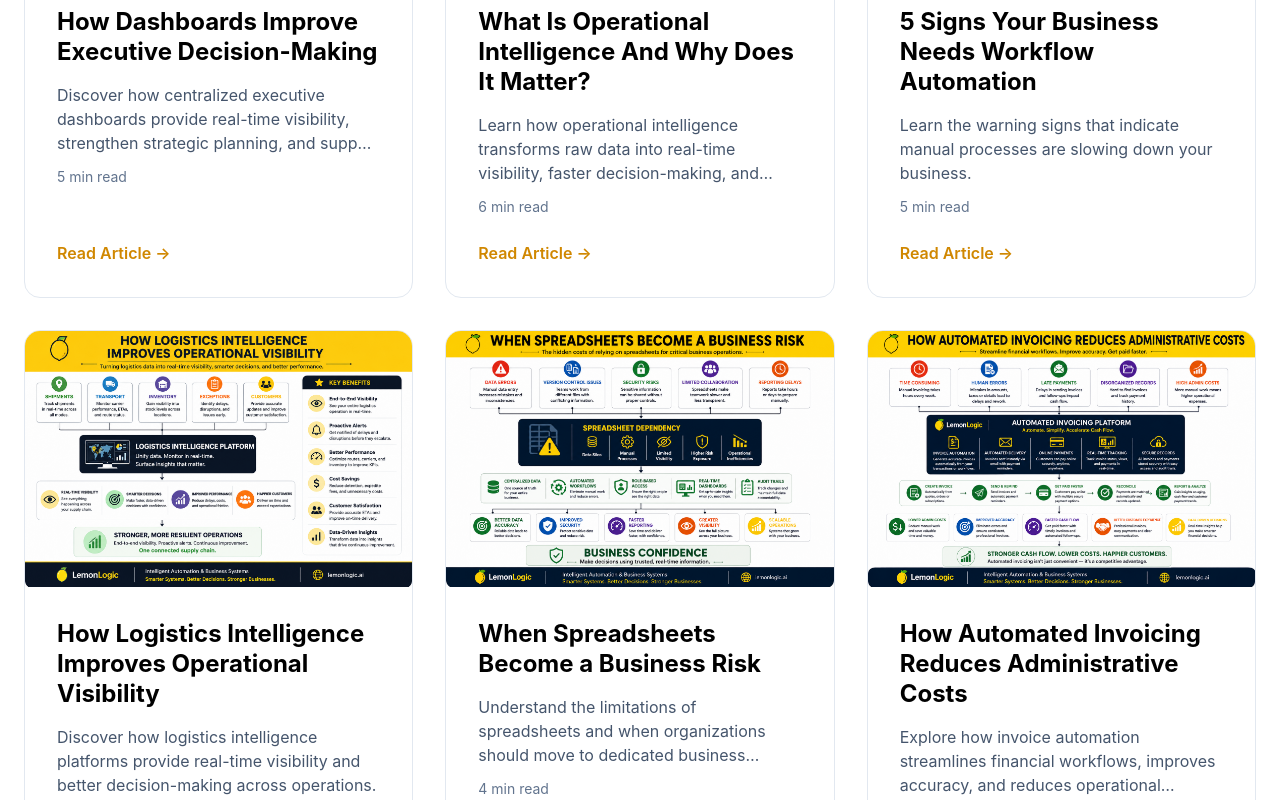
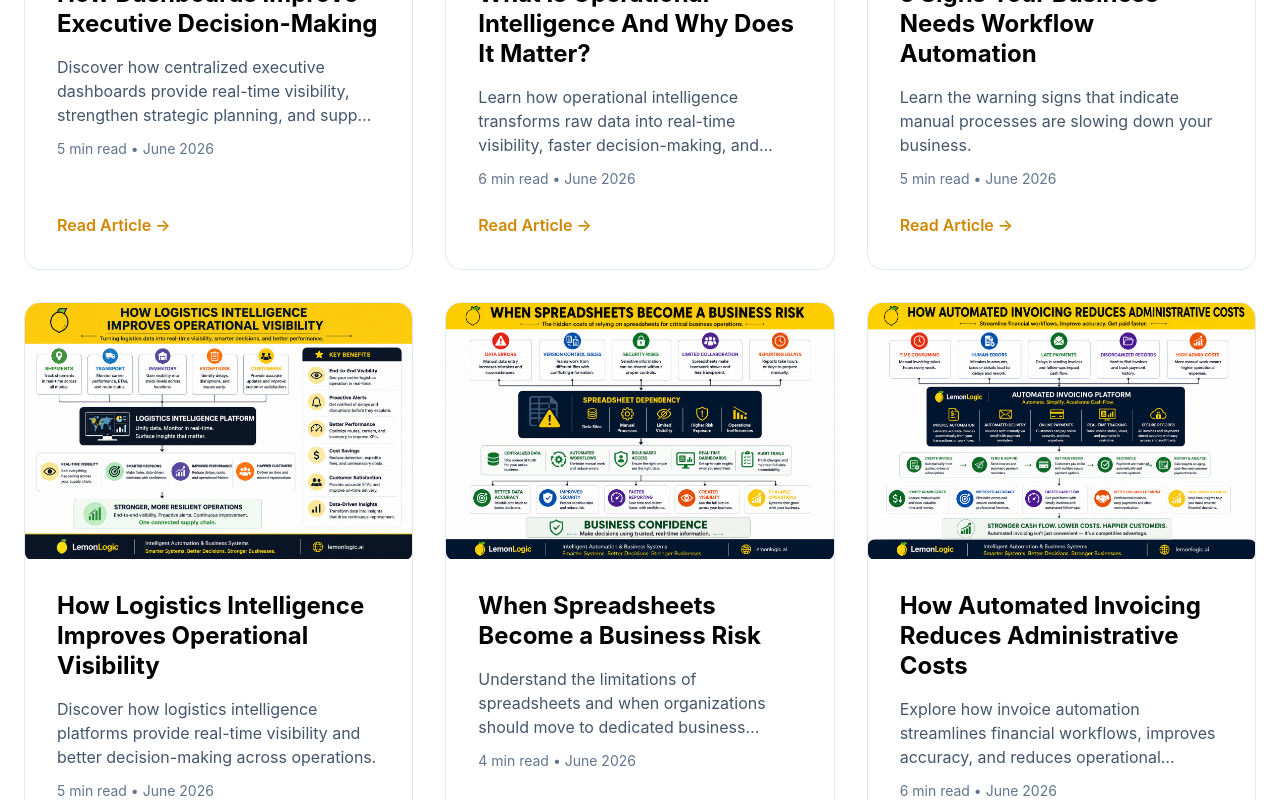
Before and after one commit to olaric8/lemonlogic-website, a React (Vite) app: page /blog in a window 1280 px wide. Shown: the part 1320-2120 px from the top of the page. Built offline with nearby package versions, Linux system fonts and the light colour scheme.

Commit message:
Add executive dashboards article

```diff
--- a/src/Blog.jsx
+++ b/src/Blog.jsx
@@ -9,6 +9,7 @@ const posts = [
     excerpt: "Discover how centralized executive dashboards provide real-time visibility, strengthen strategic planning, and support data-driven decision-making.",
     image: "/blog-images/executive-dashboard.png",
     readTime: "5 min read",
+    date: "2026-06-09",
   },
   {
     slug: "operational-intelligence-why-it-matters",
@@ -16,6 +17,7 @@ const posts = [
     excerpt: "Learn how operational intelligence transforms raw data into real-time visibility, faster decision-making, and improved efficiency.",
     image: "/blog-images/operational-intelligence.png",
     readTime: "6 min read",
+    date: "2026-06-08",
   },
   {
     slug: "workflow-automation-signs",
@@ -23,6 +25,7 @@ const posts = [
     excerpt: "Learn the warning signs that indicate manual processes are slowing down your business.",
     image: "/blog-images/workflow-automation.png",
     readTime: "5 min read",
+    date: "2026-06-07",
   },
   {
     slug: "logistics-intelligence-operational-visibility",
@@ -30,6 +33,7 @@ const posts = [
     excerpt: "Discover how logistics intelligence platforms provide real-time visibility and better decision-making across operations.",
     image: "/blog-images/logistics-intelligence.png",
     readTime: "5 min read",
+    date: "2026-06-06",
   },
   {
     slug: "spreadsheets-business-risk",
@@ -37,6 +41,7 @@ const posts = [
     excerpt: "Understand the limitations of spreadsheets and when organizations should move to dedicated business systems.",
     image: "/blog-images/spreadsheets-business-risk.png",
     readTime: "4 min read",
+    date: "2026-06-05",
   },
   {
     slug: "automated-invoicing-reduces-administrative-costs",
@@ -44,6 +49,7 @@ const posts = [
     excerpt: "Explore how invoice automation streamlines financial workflows, improves accuracy, and reduces operational overhead.",
     image: "/blog-images/automated-invoicing.png",
     readTime: "6 min read",
+    date: "2026-06-04",
   },
   {
     slug: "why-growing-businesses-outgrow-excel",
@@ -51,6 +57,7 @@ const posts = [
     excerpt: "Discover the hidden risks of spreadsheet dependency and learn the signs that indicate your business is ready for a dedicated system.",
     image: "/blog-images/outgrow-excel.png",
     readTime: "5 min read",
+    date: "2026-06-03",
   },
   {
     slug: "hidden-costs-manual-processes",
@@ -58,6 +65,7 @@ const posts = [
     excerpt: "Discover the hidden costs of manual business processes and learn how automation improves productivity, visibility, scalability, and customer satisfaction.",
     image: "/blog-images/hidden-costs-manual-processes.png",
     readTime: "7 min read",
+    date: "2026-06-02",
   },
   {
     slug: "lemonlogic-automation-maturity-model",
@@ -65,6 +73,7 @@ const posts = [
     excerpt: "Discover the LemonLogic Automation Maturity Model, a proprietary framework that helps organizations identify operational bottlenecks, improve visibility, and scale intelligently.",
     image: "/blog-images/lemonlogic-automation-maturity-model.png",
     readTime: "8 min read",
+    date: "2026-06-01",
   },
   {
     slug: "executive-guide-automation-readiness",
@@ -72,6 +81,7 @@ const posts = [
     excerpt: "Learn how to evaluate your organization's automation readiness, identify operational bottlenecks, and build a roadmap toward greater efficiency, visibility, and business growth.",
     image: "/blog-images/executive-guide-automation-readiness.png",
     readTime: "8 min read",
+    date: "2026-05-30",
   },
   {
     slug: "manual-process-costs-business",
@@ -79,6 +89,7 @@ const posts = [
     excerpt: "Discover the hidden financial and operational costs of manual business processes, and learn how automation can improve efficiency, visibility, accuracy, and growth.",
     image: "/blog-images/manual-process-costs-business.png",
     readTime: "8 min read",
+    date: "2026-05-28",
   },
   {
     slug: "executive-dashboards-what-ceos-need-to-see",
@@ -86,14 +97,23 @@ const posts = [
     excerpt: "Discover the key metrics, insights, and operational visibility leaders need to make faster, more informed business decisions.",
     image: "/blog-images/executive-dashboards-ceo.png",
     readTime: "8 min read",
+    date: "2026-05-25",
   },
 ];
 
-const FEATURED_SLUG = "executive-guide-automation-readiness";
+const FEATURED_SLUG = "executive-dashboards-what-ceos-need-to-see";
 const POSTS_PER_PAGE = 6;
 
 export default function Blog() {
   const [visibleCount, setVisibleCount] = useState(POSTS_PER_PAGE);
+
+  // Helper function to format dates as "Month Year"
+  const formatDate = (dateString) => {
+    return new Date(dateString).toLocaleDateString("en-US", {
+      month: "long",
+      year: "numeric",
+    });
+  };
 
   const { featuredPost, remainingPosts } = useMemo(() => {
     const featured = posts.find((p) => p.slug === FEATURED_SLUG);
@@ -194,7 +214,7 @@ export default function Blog() {
                   {post.excerpt}
                 </p>
                 <p className="mt-3 text-sm text-slate-500">
-                  {post.readTime}
+                  {post.readTime} • {formatDate(post.date)}
                 </p>
 
                 <div className="mt-auto">
```
